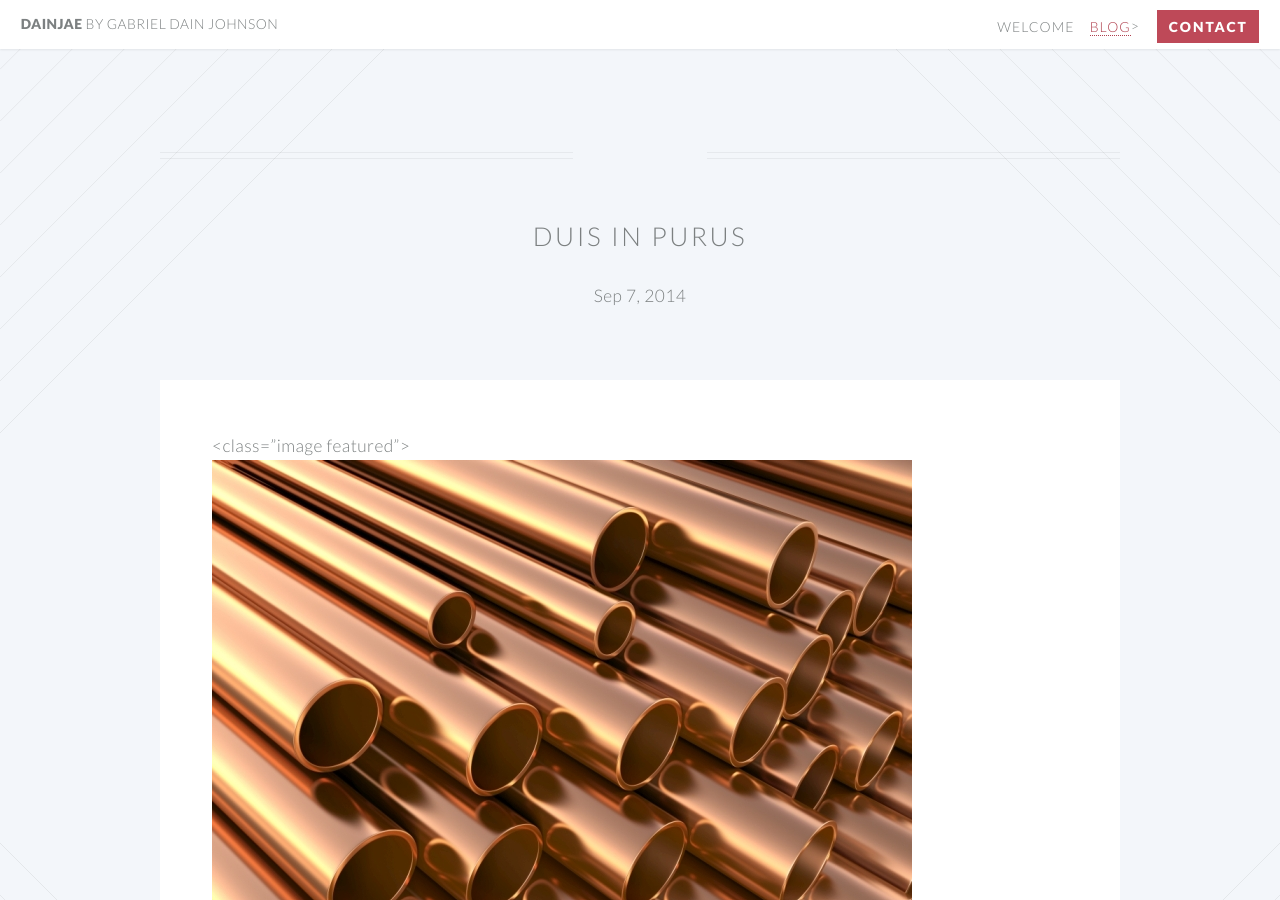
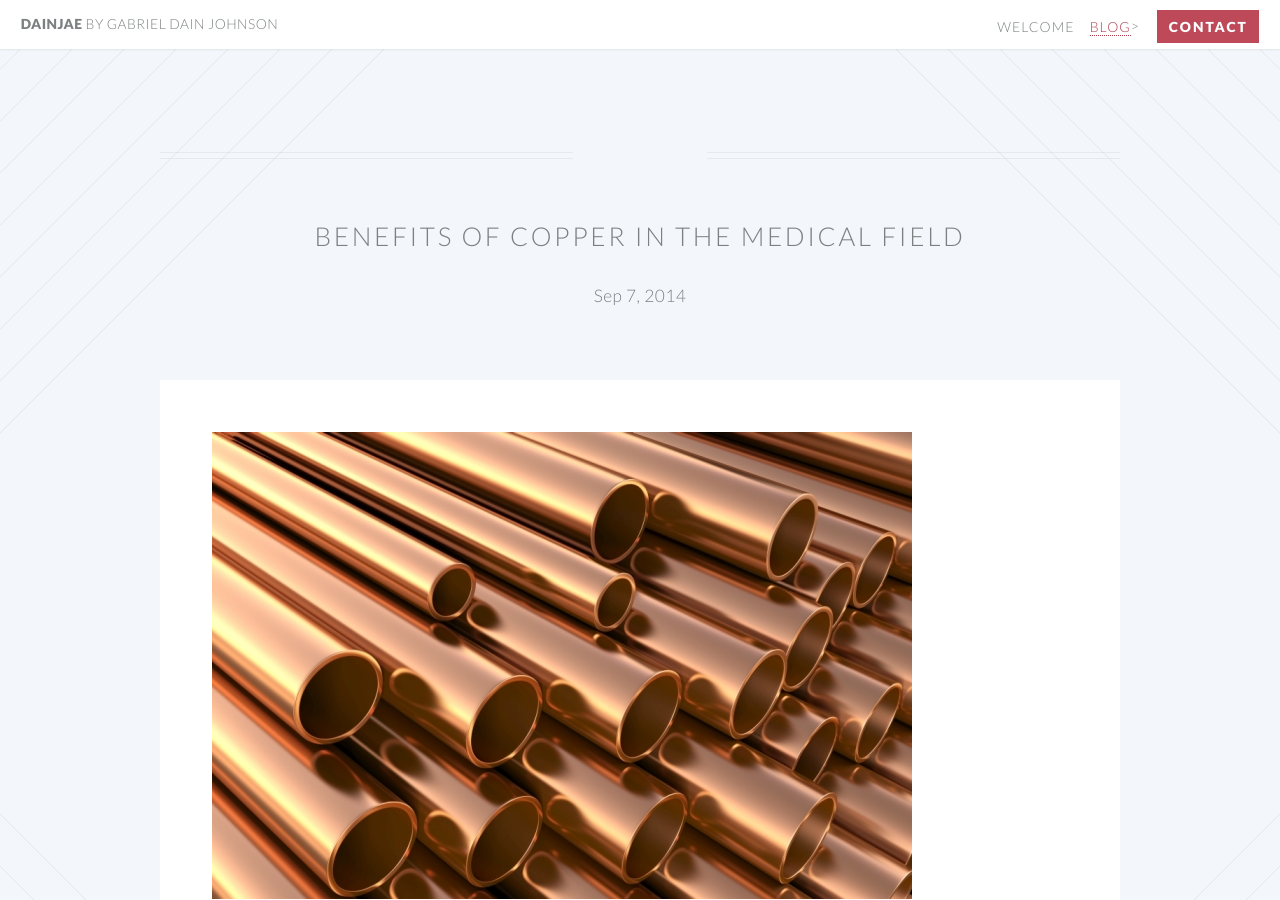
Before and after one commit to dainjae/dainjae.github.io, a Jekyll site: the page built from _posts/2014-08-31-duis-in-purus.markdown, in a window 1280 px wide and 900 px high. Built offline with Jekyll 4.4.1, drawn with Linux system fonts in a browser that asks for light colours.

Commit message:
Update 2014-08-31-duis-in-purus.markdown

```diff
--- a/_posts/2014-08-31-duis-in-purus.markdown
+++ b/_posts/2014-08-31-duis-in-purus.markdown
@@ -1,9 +1,9 @@
 ---
 layout: post
-title:  "Duis in purus"
+title:  "Benefits of Copper in the Medical Field"
 date:   2014-09-07 14:36:23
 categories: Duis
 ---
-<class="image featured"><img src="/images/pic01.jpg" alt="">
+<img src="/images/pic01.jpg" alt="">
 
 This is my article on Copper Wiring
```
